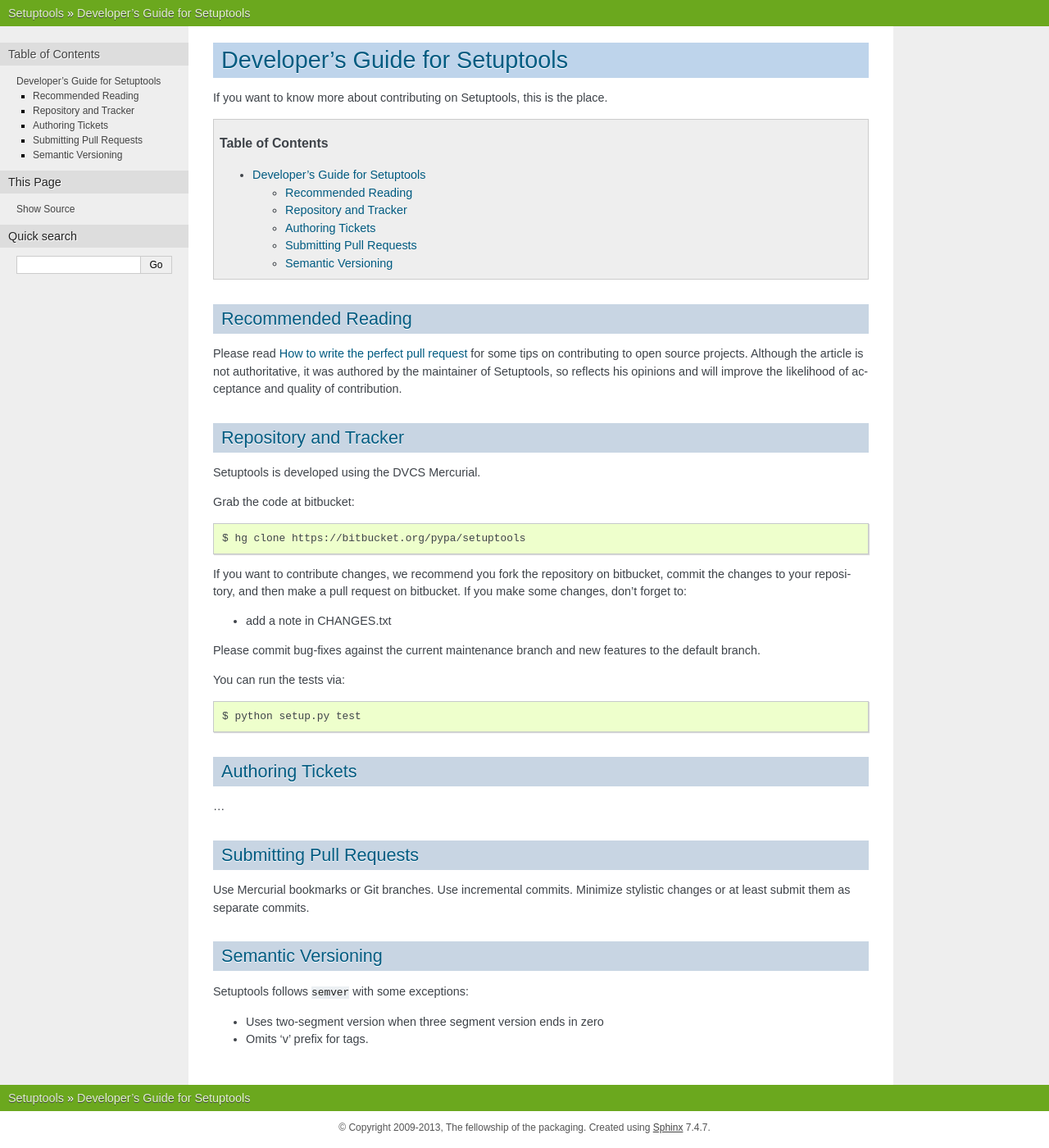
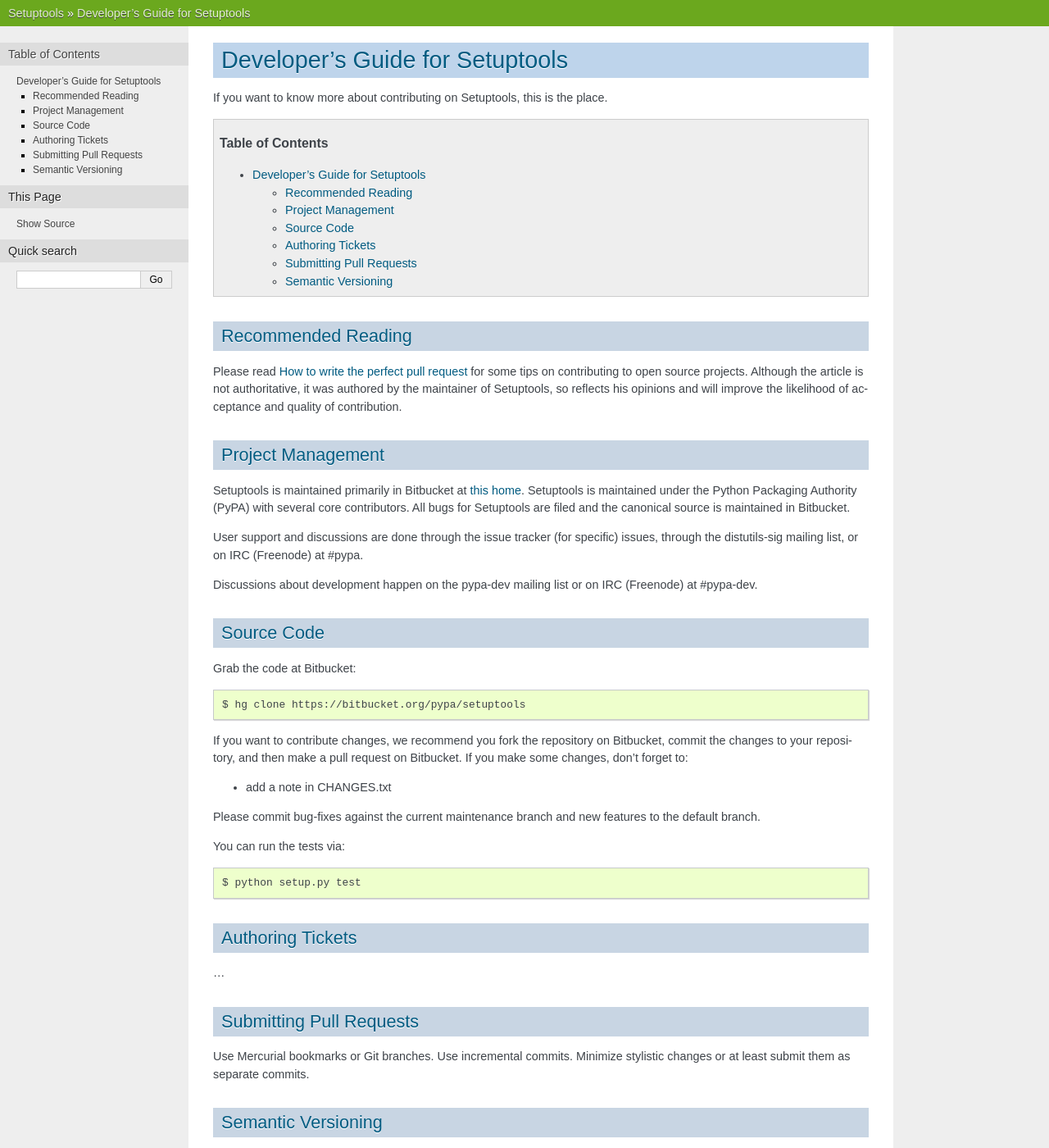
Before and after one commit to Distrotech/setuptools, a Sphinx documentation site: the page built from docs/developer-guide.txt, in a window 1280 px wide and 1400 px high. Shown: the whole window at 82% size. Built offline with Sphinx 7.4.7, drawn with Linux system fonts in a browser that asks for light colours; pages that are not in the unit, such as notebooks, are missing from menus; the version number is read from the project's files by our own code.

Commit message:
Expanded on Project Management

```diff
--- a/docs/developer-guide.txt
+++ b/docs/developer-guide.txt
@@ -19,19 +19,34 @@
 reflects his opinions and will improve the likelihood of acceptance and
 quality of contribution.
 
-----------------------
-Repository and Tracker
-----------------------
+------------------
+Project Management
+------------------
 
-Setuptools is developed using the DVCS Mercurial.
+Setuptools is maintained primarily in Bitbucket at `this home
+<https://bitbucket.org/pypa/setuptools>`_. Setuptools is maintained under the
+Python Packaging Authority (PyPA) with several core contributors. All bugs
+for Setuptools are filed and the canonical source is maintained in Bitbucket.
 
-Grab the code at bitbucket::
+User support and discussions are done through the issue tracker (for specific)
+issues, through the distutils-sig mailing list, or on IRC (Freenode) at
+#pypa.
+
+Discussions about development happen on the pypa-dev mailing list or on IRC
+(Freenode) at #pypa-dev.
+
+
+-----------
+Source Code
+-----------
+
+Grab the code at Bitbucket::
 
     $ hg clone https://bitbucket.org/pypa/setuptools
 
 If you want to contribute changes, we recommend you fork the repository on
-bitbucket, commit the changes to your repository, and then make a pull request
-on bitbucket. If you make some changes, don't forget to:
+Bitbucket, commit the changes to your repository, and then make a pull request
+on Bitbucket. If you make some changes, don't forget to:
 
 - add a note in CHANGES.txt
 
```
